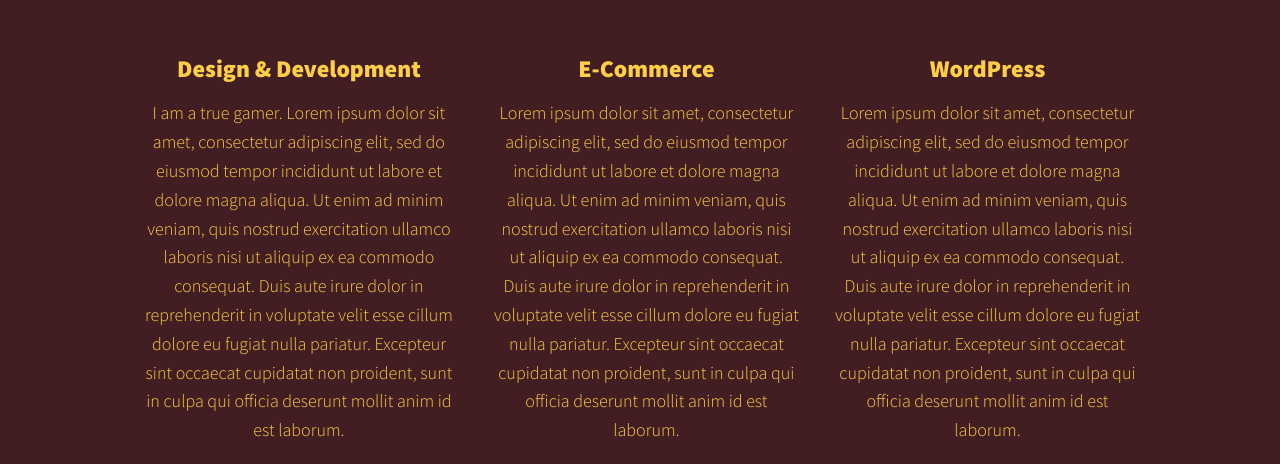
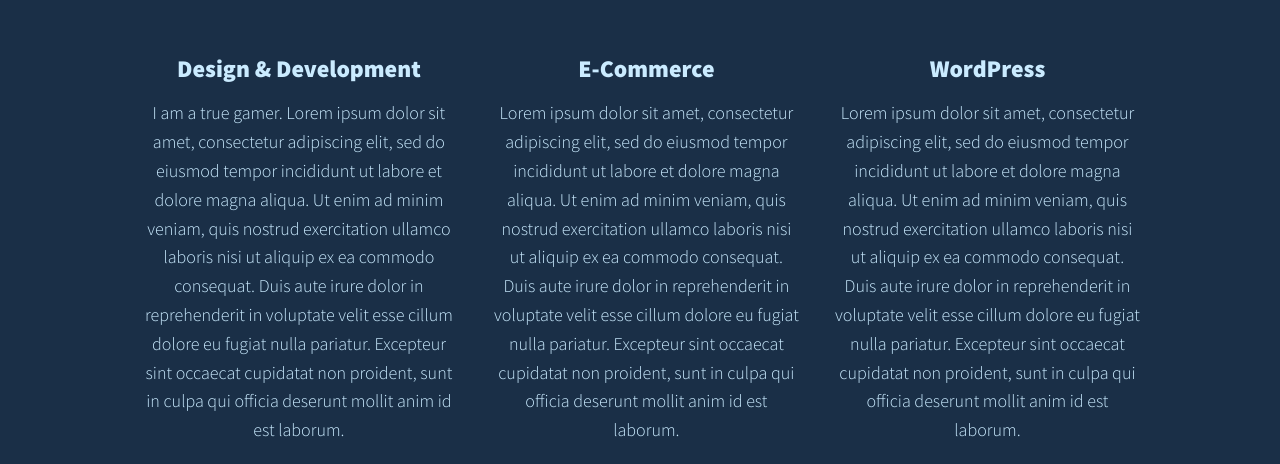
Before and after one commit to BradenGerace/BradenGerace.github.io, a plain HTML site: page index.html in a window 1280 px wide. Shown: the part 636-1100 px from the top of the page. Drawn offline with nearby package versions, Linux system fonts and the light colour scheme.

Commit message:
Update style.css
colour change

```diff
--- a/CSS/style.css
+++ b/CSS/style.css
@@ -14,9 +14,9 @@ body {
     --fw-reg: 300;
     --fw-bold: 900;
 
-    --clr-light: rgb(255, 206, 72);
-    --clr-dark: #421e22;
-    --clr-accent: #58a6a6;
+    --clr-light: #caebff;
+    --clr-dark: #1a2f47;
+    --clr-accent: #ffac8b;
 
     --fs-h1: 3rem;
     --fs-h2: 2.25rem;
@@ -410,7 +410,7 @@ header {
 /* footer */
 
 .footer {
-    background: rgb(3, 3, 3);
+    background: rgb(41, 41, 41);
     color: var(--clr-accent);
     text-align: center;
     padding: 2.5em 0;
```
